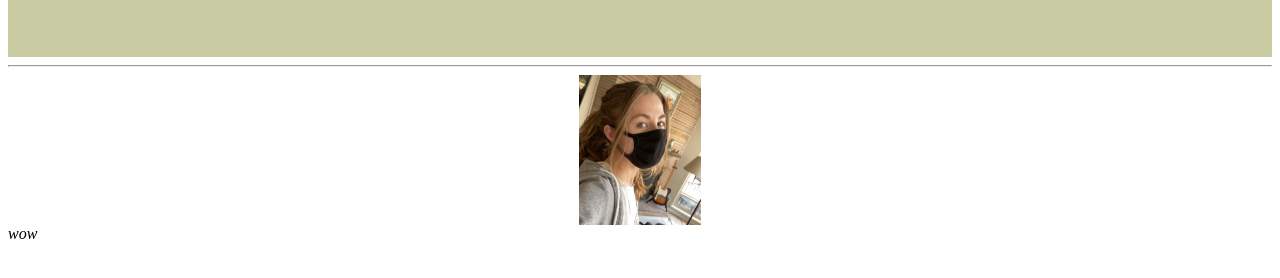
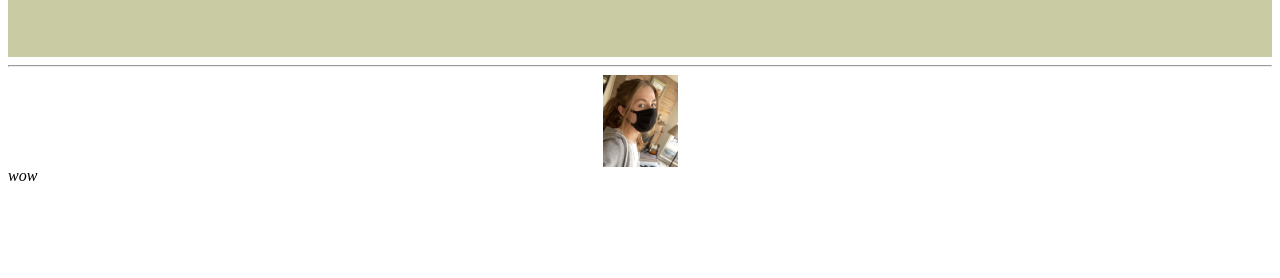
Before and after one commit to NasifK/nasifk.github.io, a plain HTML site: page index.html in a window 1280 px wide. Shown: the part 224-502 px from the top of the page. Drawn offline with Linux system fonts and the light colour scheme.

Commit message:
Update nasif_style.css

```diff
--- a/nasif_style.css
+++ b/nasif_style.css
@@ -29,7 +29,7 @@ BURGANDY: 472D30 */
     display: block;
     margin-left: auto;
     margin-right: auto;
-    height: 150px;
+    width: 75px;
   }
 
   .introduction {
```
